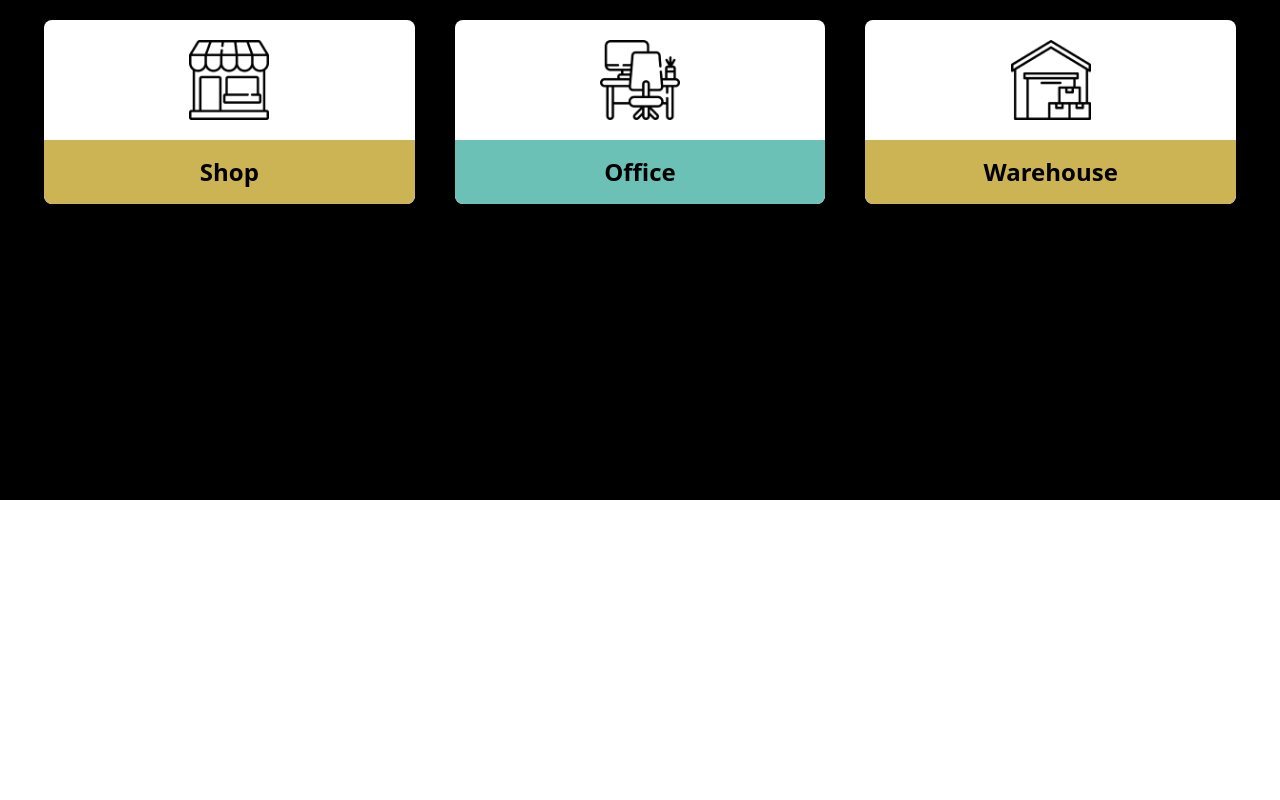
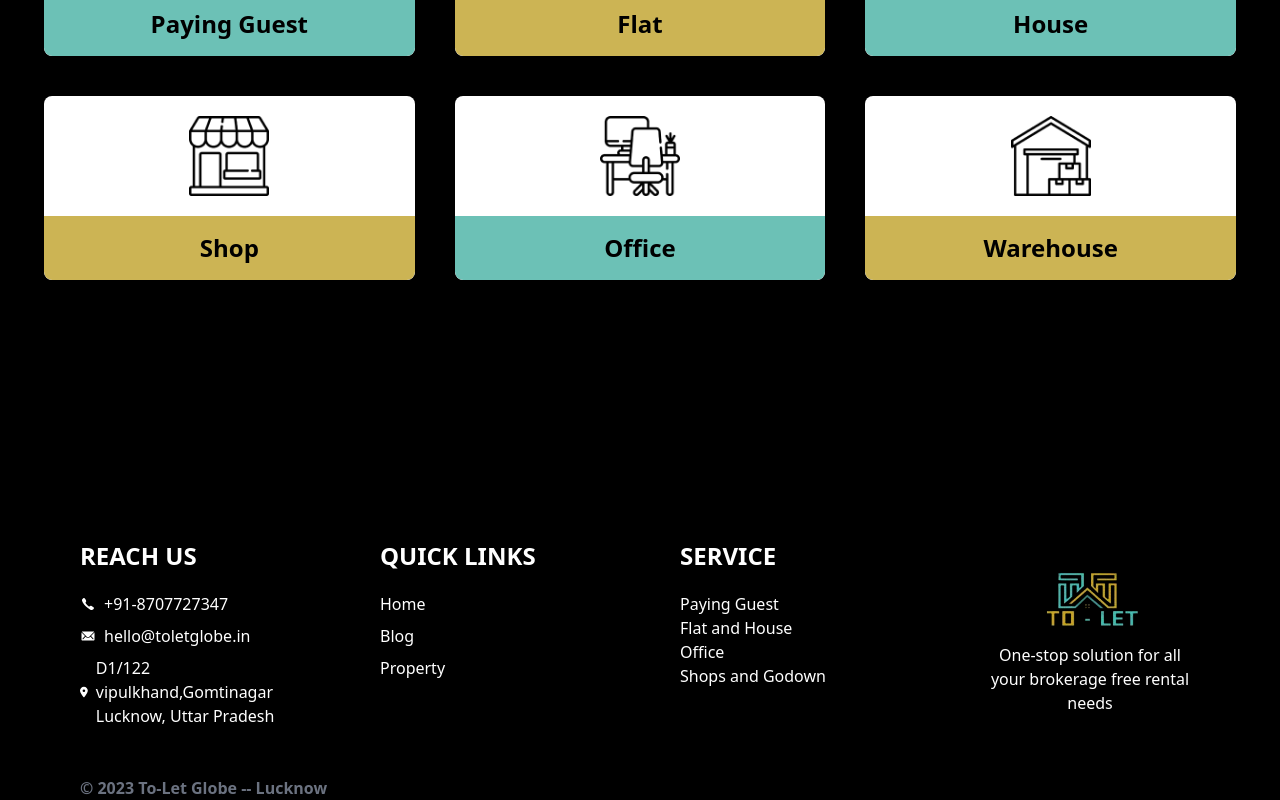
Before and after one commit to raunak234362/To-let-Globe, a React (Vite) app: page / in a window 1280 px wide. Shown: the part 1184-1984 px from the top of the page. Before the commit the page ends 1684 px from the top, so only its background shows below. Built offline with nearby package versions, Linux system fonts and the light colour scheme.

Commit message:
chore: Update footer component layout and content

```diff
--- a/src/components/Layout.jsx
+++ b/src/components/Layout.jsx
@@ -5,7 +5,7 @@ import Landing from "./Landing";
 const Layout = () => {
   return (
     <div className="flex flex-col min-h-screen w-full">
-      <div className="nav fixed top-0">
+      <div className="nav fixed top-0 z-50">
         <NavBar />
       </div>
       <div className="main flex-1 pt-16 px-4">
@@ -18,7 +18,7 @@ const Layout = () => {
           <Route path="/property" element={<Property />} />
         </Routes>
       </div>
-      <div className="footer bottom-0">
+      <div className="footer bottom-0 mt-5">
         <Footer />
       </div>
     </div>
--- a/src/components/footer/Footer.jsx
+++ b/src/components/footer/Footer.jsx
@@ -1,10 +1,49 @@
-
+import { FaLocationDot } from "react-icons/fa6"
+import { IoIosCall, IoIosMail } from "react-icons/io"
+import logo from "../../assets/logo.png"
 
 const Footer = () => {
   return (
-    <div className="text-white">
-      <div className="grid grid-cols-4 md:grid-cols-2">
-
+    <div className="text-white mx-20">
+      <div className="grid grid-cols-2 md:grid-cols-4 justify-around gap-20">
+        <div>
+          <h1 className="text-2xl font-semibold">REACH US</h1>
+          <ul className="mt-5">
+            <li className="flex flex-row items-center mb-2 gap-2"><IoIosCall /> +91-8707727347</li>
+            <li className="flex flex-row items-center mb-2 gap-2"><IoIosMail />hello@toletglobe.in</li>
+            <li className="flex flex-row items-center mb-2 gap-2"><FaLocationDot />D1/122 vipulkhand,Gomtinagar Lucknow, Uttar Pradesh</li>
+          </ul>
+        </div>
+        <div>
+          <h1 className="text-2xl font-semibold">QUICK LINKS</h1>
+          <ul className="mt-5 gap-3">
+            <li className=" mb-2">Home</li>
+            <li className=" mb-2">Blog</li>
+            <li className=" mb-2">Property</li>
+          </ul>
+          </div>
+          <div>
+            <h1 className="text-2xl font-semibold">SERVICE</h1>
+            <ul className="mt-5 gap-3">
+              <li>Paying Guest</li>
+              <li>Flat and House</li>
+              <li>Office</li>
+              <li>Shops and Godown</li>
+            </ul>
+          </div>
+          <div className=" flex flex-col justify-center items-center">
+            <div>
+              <img src={logo} alt="" />
+            </div>
+            <div className="text-center">
+            One-stop solution for all your brokerage free rental needs
+            </div>
+          </div>
+      </div>
+      <div className="">
+        <div className="text-gray-500 font-bold mt-10">
+        © 2023 To-Let Globe -- Lucknow
+        </div>
       </div>
     </div>
   )
--- a/src/components/navbar/NavBar.jsx
+++ b/src/components/navbar/NavBar.jsx
@@ -10,7 +10,7 @@ const NavBar = () => {
   };
 
   return (
-    <nav className="z-50">
+    <nav className="z-0">
       <div className="container bg-black top-0 flex justify-between fixed items-center px-3 py-1 rounded-xl">
         <div>
           <Link to="/" className="flex items-center">
--- a/src/components/service/Service.jsx
+++ b/src/components/service/Service.jsx
@@ -7,13 +7,13 @@ import office from "../../assets/service/image27.png";
 
 const Service = () => {
   return (
-    <div className="px-7 mt-5 bg-black h-screen">
-      <h1 className="text-6xl font-bold text-white">Services</h1>
+    <div className="px-7 mt-10 bg-black h-screen">
+      <h1 className="text-6xl font-bold text-white mb-3">Services</h1>
       <p className="text-xs text-[#CCB454]">
         SKIP THE MIDDLEMAN : RENT OR LEASE DIRECTLY ON TO-LET GLOBE
       </p>
 
-      <div className="grid grid-cols-1 md:grid-cols-2 lg:grid-cols-3 gap-10 mt-5 text-black">
+      <div className="grid grid-cols-1 md:grid-cols-2 lg:grid-cols-3 gap-10 mt-16 text-black">
         {[
           { img: pg, title: "Paying Guest", bg: "bg-[#6CC1B6]", description: "Find budget-friendly and convenient paying guest accommodations for a comfortable stay away from home" },
           { img: flat, title: "Flat", bg: "bg-[#CCB454]", description: "Discover a diverse range of apartments for rent, customize to suit your lifestyle and budget" },
```
